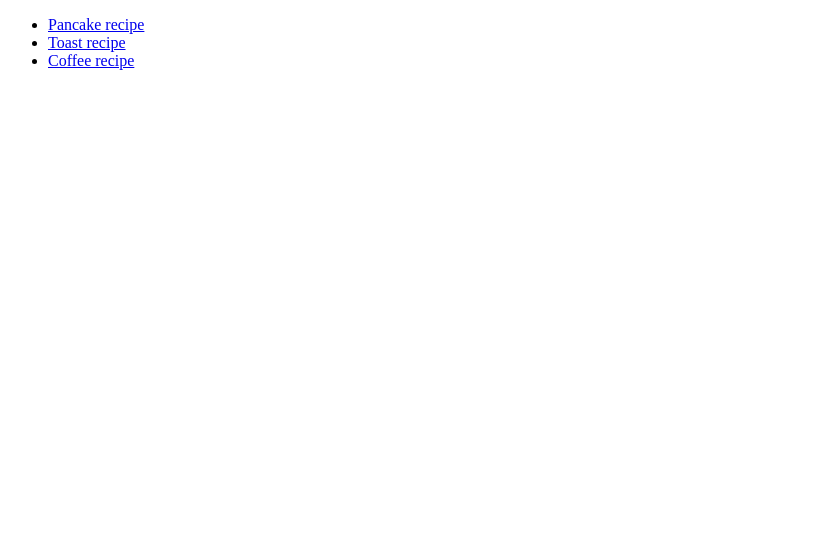
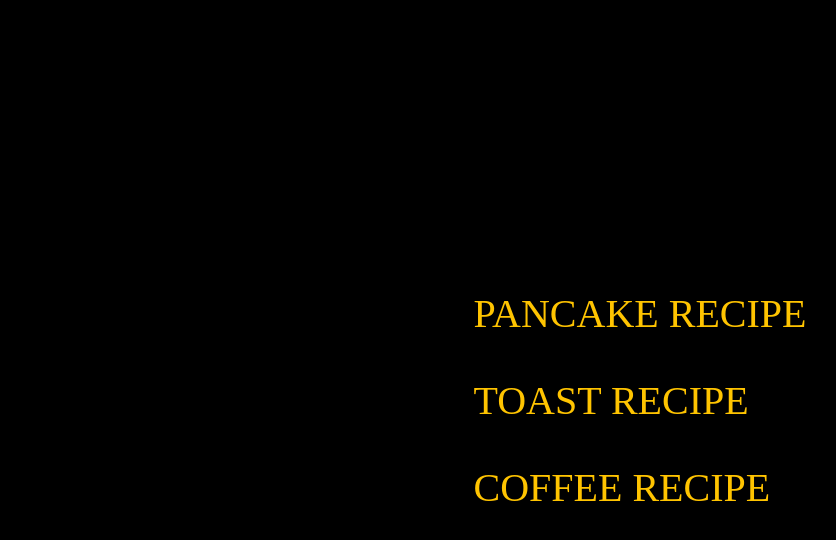
Before and after one commit to junilowahab/odin-recipes, a plain HTML site: page index.html in a window 1280 px wide. Shown: the whole page, without its empty margins (0-836 px from the left). Drawn offline with Linux system fonts and the light colour scheme.

Commit message:
Add styles to the recipes HTML files
Not my finest work obviously but I want to finish the course, since I've already covered this in a previous course last month.

```diff
--- a/index.html
+++ b/index.html
@@ -4,13 +4,16 @@
     <meta charset="UTF-8">
     <meta http-equiv="X-UA-Compatible" content="IE=edge">
     <meta name="viewport" content="width=device-width, initial-scale=1.0">
+    <link rel="stylesheet" href="./recipes-styles/index.css">
     <title>Recipes</title>
 </head>
 <body>
-    <ul>
-        <li><a href="./recipes/pancake.html">Pancake recipe</a></li>
-        <li><a href="./recipes/toast.html">Toast recipe</a></li>
-        <li><a href="./recipes/coffee.html">Coffee recipe</a></li>
-    </ul>
+    <div>
+        <ul id="list">
+            <li class="list"><a href="./recipes/pancake.html">PANCAKE RECIPE</a></li>
+            <li class="list"><a href="./recipes/toast.html">TOAST RECIPE</a></li>
+            <li class="list"><a href="./recipes/coffee.html">COFFEE RECIPE</a></li>
+        </ul>
+    </div>
 </body>
 </html>
--- /dev/null
+++ b/recipes-styles/coffee.css
@@ -0,0 +1,25 @@
+*{
+    padding: none;
+    margin: none;
+    text-align: center;
+    list-style-position: inside;
+}
+
+body{
+    background-color: rgb(187, 80, 38);
+}
+
+img{
+    border-radius: 50px;
+}
+
+h1{
+    color: wheat;
+}
+
+h3{
+    font-weight: 900;
+    font-size: 25px;
+    text-decoration: underline;
+    color: wheat;
+}
--- /dev/null
+++ b/recipes-styles/index.css
@@ -0,0 +1,37 @@
+*{
+    margin: 0;
+    padding: 0;
+}
+
+body{
+    display: flex;
+    justify-content: center;
+    align-items: center;
+    height: 100vh;
+    width: 100vw;
+    background-color: black;
+}
+
+#list .list{
+    list-style: none;
+    padding: 20px;
+    transition: .5;
+}
+
+.list a{
+    text-decoration: none;
+    color: rgb(255, 196, 0);
+    font-size: 40px;
+}
+
+.list{
+    transition: .3s;
+}
+
+#list:hover > .list{
+    opacity: 0.3;
+}
+
+#list:hover > .list:hover{
+    opacity: 1;
+}
--- /dev/null
+++ b/recipes-styles/pancake.css
@@ -0,0 +1,32 @@
+*{
+    margin: 0;
+    padding: 0;
+    color: gold;
+    text-align: center;
+    list-style-position: inside;
+}
+
+body{
+    background-color:black;
+}
+
+h1{
+    text-align: center;
+}
+
+img{
+    justify-self: center;
+    height: auto;
+    width: 400px;
+    border-radius: 800px;
+}
+
+.h3{
+    padding-top: 20px;
+    text-decoration: underline;
+    color: red;
+}
+
+#ordered{
+    list-style: upper-roman;
+}
--- /dev/null
+++ b/recipes-styles/toast.css
@@ -0,0 +1,26 @@
+*{
+    text-align: center;
+    list-style-position: inside;
+}
+
+body{
+    background-color: gray;
+}
+
+img{
+    width: 300px;
+    height: auto;
+    border-radius: 400px;
+}
+
+.h3{
+    font-weight: 900;
+    font-size: 25px;
+    text-decoration: underline;
+    color: brown;
+}
+
+h1{
+    color: burlywood;
+    text-decoration: underline;
+}
```
Also changed, not shown: recipes/coffee.html (+1 -0 lines), recipes/pancake.html (+6 -5 lines), recipes/toast.html (+6 -5 lines).
